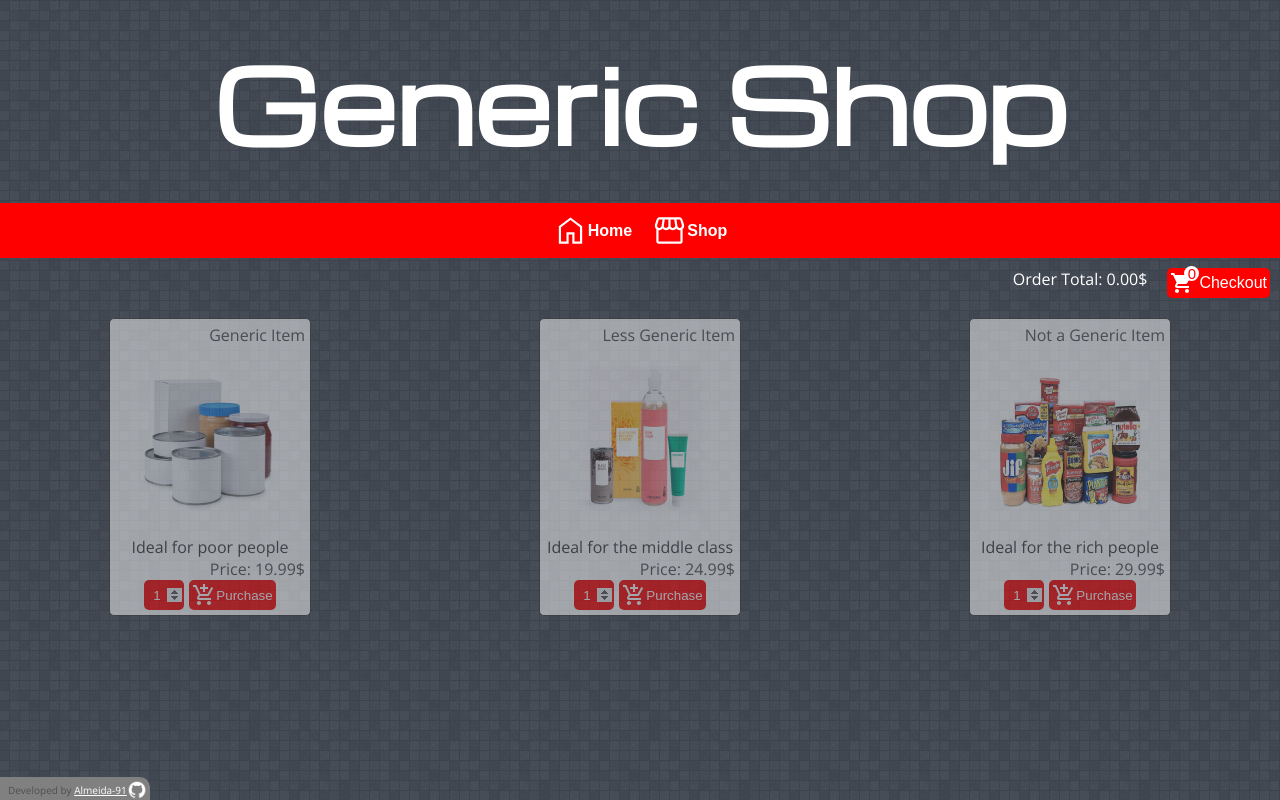
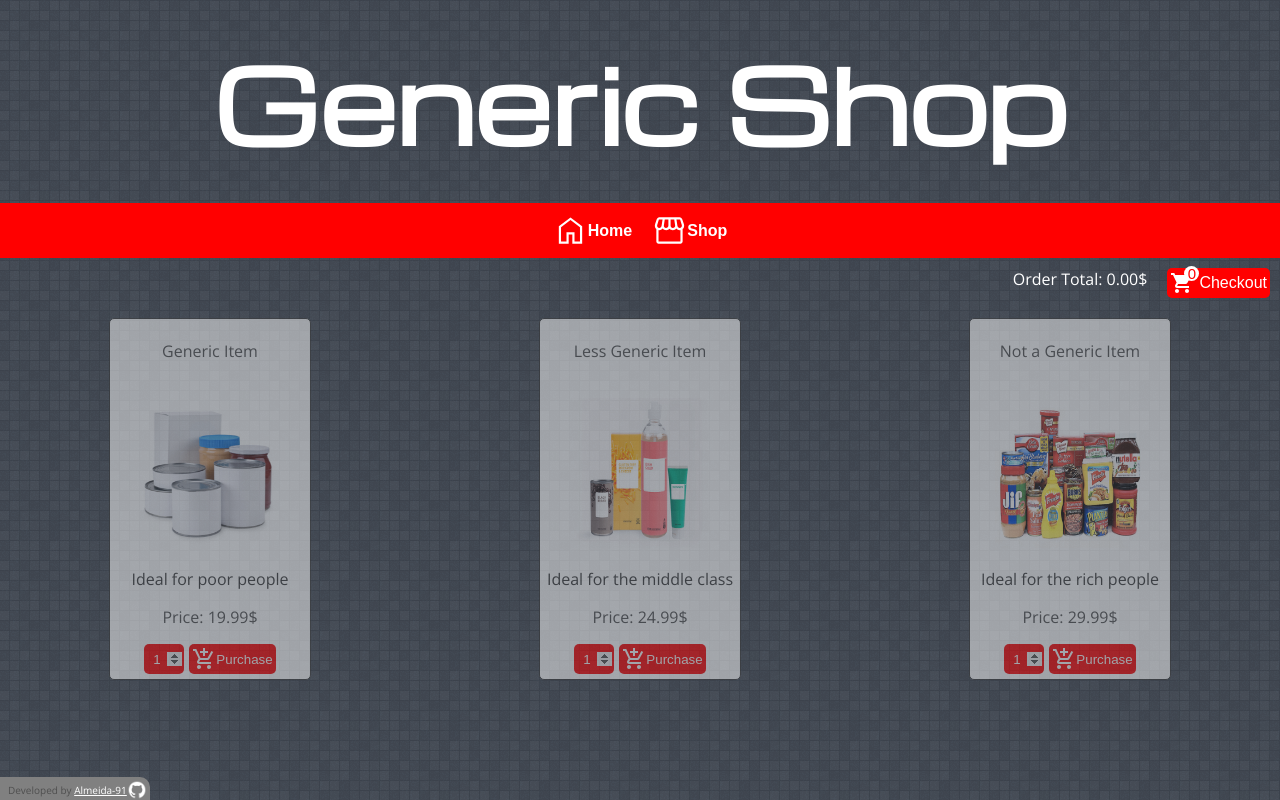
Before and after one commit to almeida-91/shopping-cart, a React (Create React App) app: page /shopping-cart/shop in a window 1280 px wide. Built offline with nearby package versions, Linux system fonts and the light colour scheme.

Commit message:
Fix shop page CSS

```diff
--- a/src/components/Shop.js
+++ b/src/components/Shop.js
@@ -107,7 +107,7 @@ const Shop = () => {
 
   const listItems = itemList.map((item, index) => (
     <div className="item" key={index}>
-      <p>{item.name}</p>
+      <p className="itemName">{item.name}</p>
       <img
         className="productImg"
         src={item.picture}
--- a/src/components/home.css
+++ b/src/components/home.css
@@ -29,9 +29,10 @@ img {
     align-self: flex-end;
     margin-right: 10px;
     font-size: small;
+    color: white;
 }
 
-.pictureCredit a {
+a {
     color: white;
 }
 
--- a/src/components/shop.css
+++ b/src/components/shop.css
@@ -72,20 +72,9 @@ button:hover {
     margin-left: 10px;
 }
 
-p {
-    margin: 0;
-}
-
 .quantBar {
     display: flex;
     justify-content: center;
-}
-
-.priceText
-.itemDescription {
-    font-size: small;
-    text-align: center;
-    text-align-last: center;
 }
 
 .shopContainer {
@@ -114,7 +103,19 @@ p {
 }
 
 .link {
-    color: white;
     text-decoration: none;
     font-size: 16px;
 }
+
+.priceText
+.itemDescription {
+    font-size: small;
+    text-align: center;
+    text-align-last: center;
+}
+
+.priceText,
+.itemName {
+    display: flex;
+    justify-content: center;
+}
```
